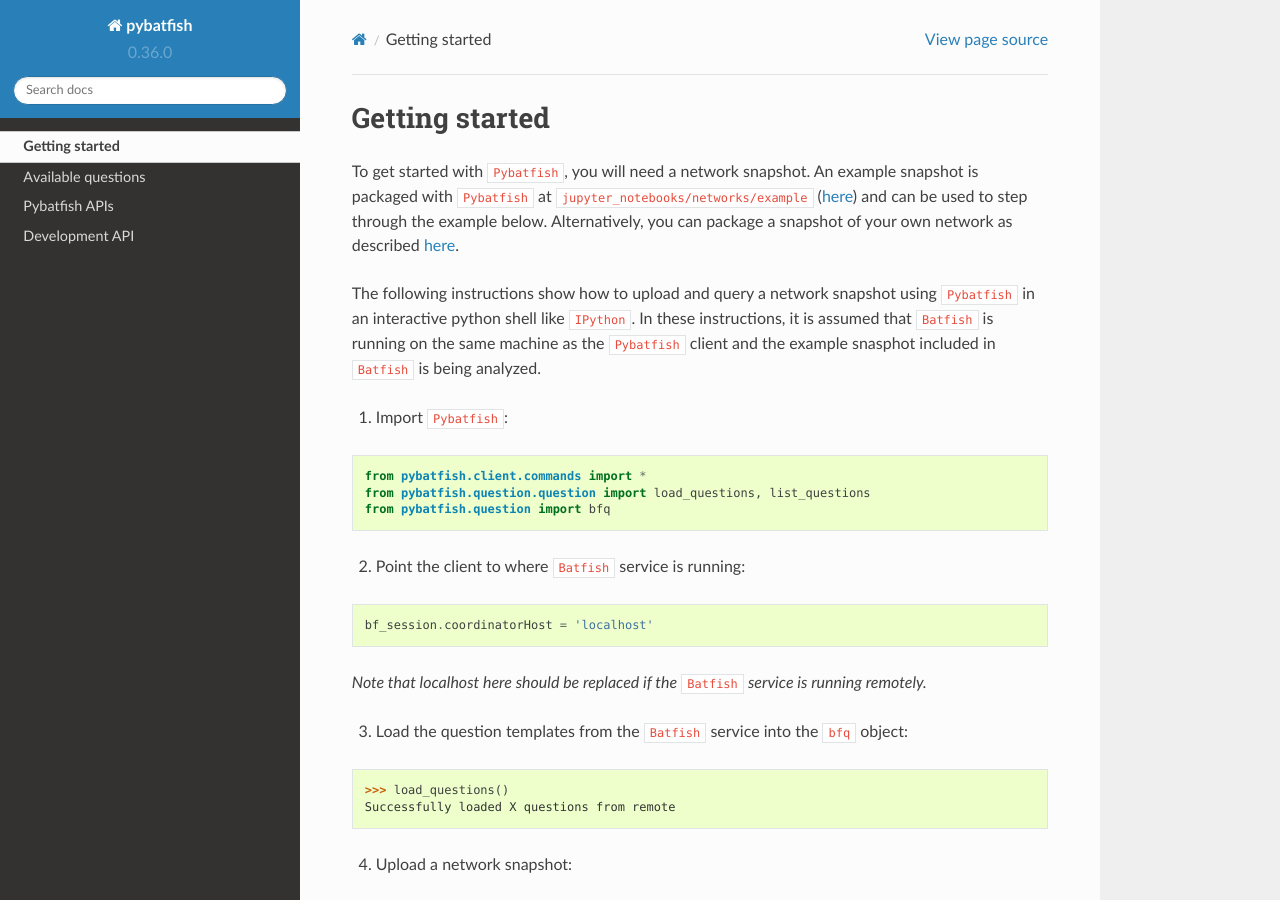
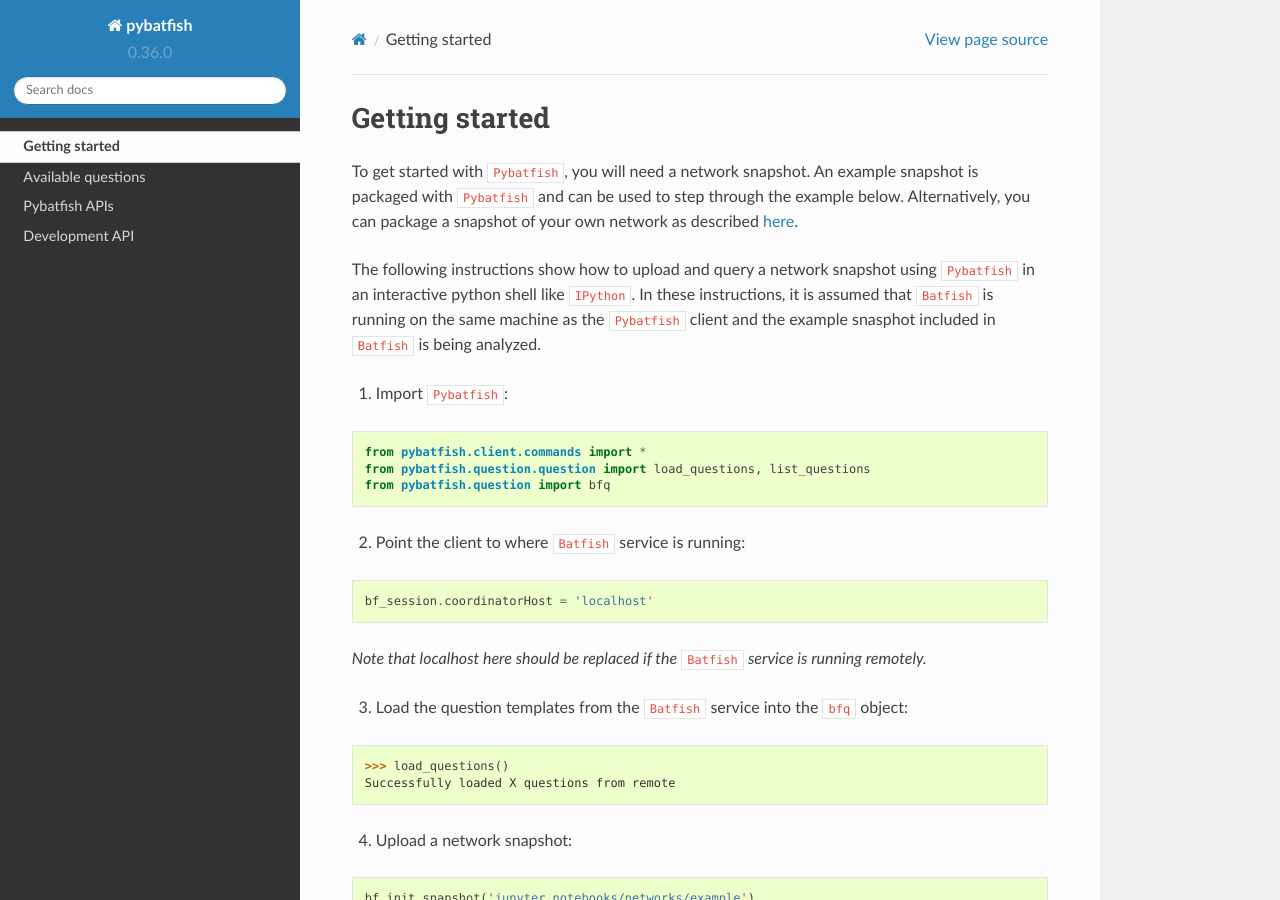
Before and after one commit to batfish/pybatfish, a Sphinx documentation site: the page built from docs/source/quickstart.rst, in a window 1280 px wide and 900 px high. Built offline with Sphinx 7.4.7 and the Read the Docs theme 2.0.0, drawn with Linux system fonts in a browser that asks for light colours.

Commit message:
cut down on example snapshot intro

```diff
--- a/docs/source/quickstart.rst
+++ b/docs/source/quickstart.rst
@@ -1,7 +1,7 @@
 Getting started
 ===============
 
-To get started with ``Pybatfish``, you will need a network snapshot.  An example snapshot is packaged with ``Pybatfish`` at ``jupyter_notebooks/networks/example`` (`here <https://github.com/batfish/pybatfish/tree/master/jupyter_notebooks/networks/example>`_) and can be used to step through the example below.  Alternatively, you can package a snapshot of your own network as described `here <https://github.com/batfish/batfish/wiki/Packaging-snapshots-for-analysis>`_.
+To get started with ``Pybatfish``, you will need a network snapshot.  An example snapshot is packaged with ``Pybatfish`` and can be used to step through the example below.  Alternatively, you can package a snapshot of your own network as described `here <https://github.com/batfish/batfish/wiki/Packaging-snapshots-for-analysis>`_.
 
 The following instructions show how to upload and query a network snapshot using ``Pybatfish`` in an interactive python shell like ``IPython``.  In these instructions, it is assumed that ``Batfish`` is running on the same machine as the ``Pybatfish`` client and the example snasphot included in ``Batfish`` is being analyzed.
 
```
